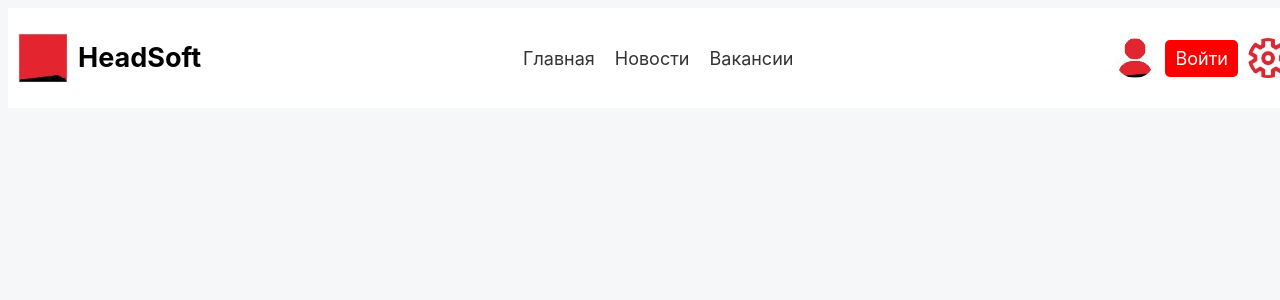
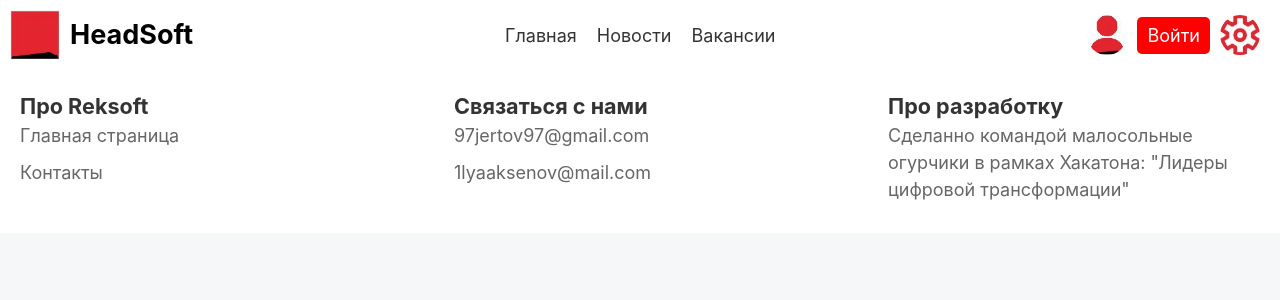
Before and after one commit to Redazey/MoscowHack, a React (Vite) app in the folder frontend/: page / in a window 1280 px wide. Shown: the top 300 px of the page. Built offline with nearby package versions, Linux system fonts and the light colour scheme.

Commit message:
fix/Fronttend-structure

```diff
--- a/frontend/src/App.tsx
+++ b/frontend/src/App.tsx
@@ -1,23 +1,16 @@
 import React from 'react'
 import Header from "./components/header/Header.tsx";
-import { BrowserRouter, Route, Routes } from 'react-router-dom';
+import { BrowserRouter as Router, Route, Link } from 'react-router-dom';
+import Footer from "./components/footer/Footer.tsx";
 
 
 function App() {
 
   return (
-      <>
-          <BrowserRouter>
-              <div>
-                  <main>
-                      <Routes>
-                          <Route path="/" element={<Header />} />
-                          {/* <Route path="/id/:id" element={<Movie />} /> */}
-                      </Routes>
-                  </main>
-              </div>
-          </BrowserRouter>
-      </>
+      <Router>
+          <Header/>
+          <Footer/>
+      </Router>
   )
 }
 
--- a/frontend/src/components/header/Header.module.scss
+++ b/frontend/src/components/header/Header.module.scss
@@ -5,9 +5,8 @@
   padding: 10px;
   background-color: var(--footer-background-color);
   color: var(--text-color);
-  position: fixed;
-  width: 100%;
   height: 10%;
+  position: sticky;
 
   @media (max-width: 768px) {
     flex-direction: column;
--- a/frontend/src/index.css
+++ b/frontend/src/index.css
@@ -21,3 +21,7 @@
     background-color:  var(--background-color);
 
 }
+*{
+  margin: 0;
+  padding: 0;
+}
--- a/frontend/src/main.tsx
+++ b/frontend/src/main.tsx
@@ -2,8 +2,7 @@ import React from 'react'
 import ReactDOM from 'react-dom/client'
 import App from './App.tsx'
 import './index.css'
-import Footer from "./components/footer/Footer.tsx";
-import Header from "./components/header/Header.tsx";
+
 
 ReactDOM.createRoot(document.getElementById('root')!).render(
   <React.StrictMode>
```
